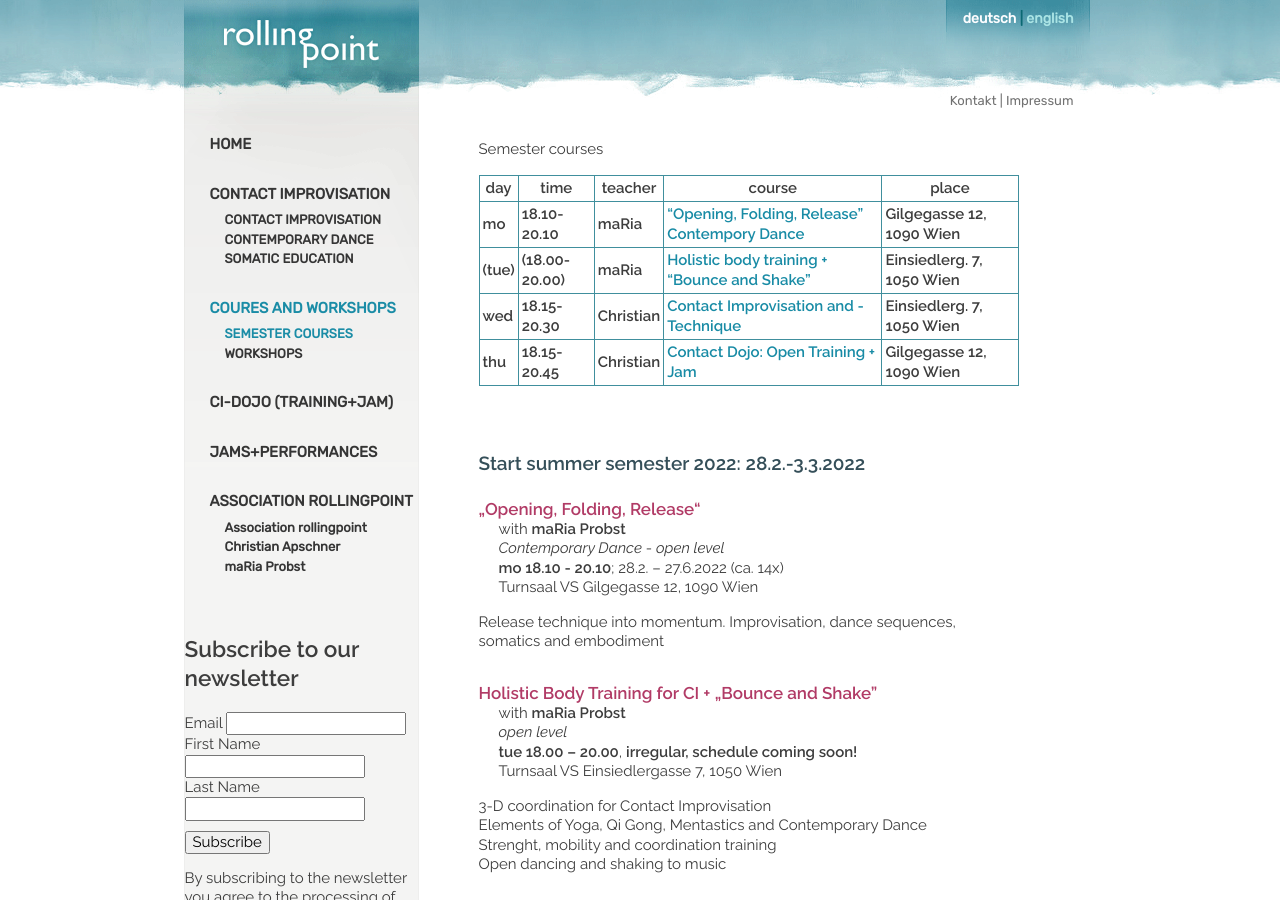
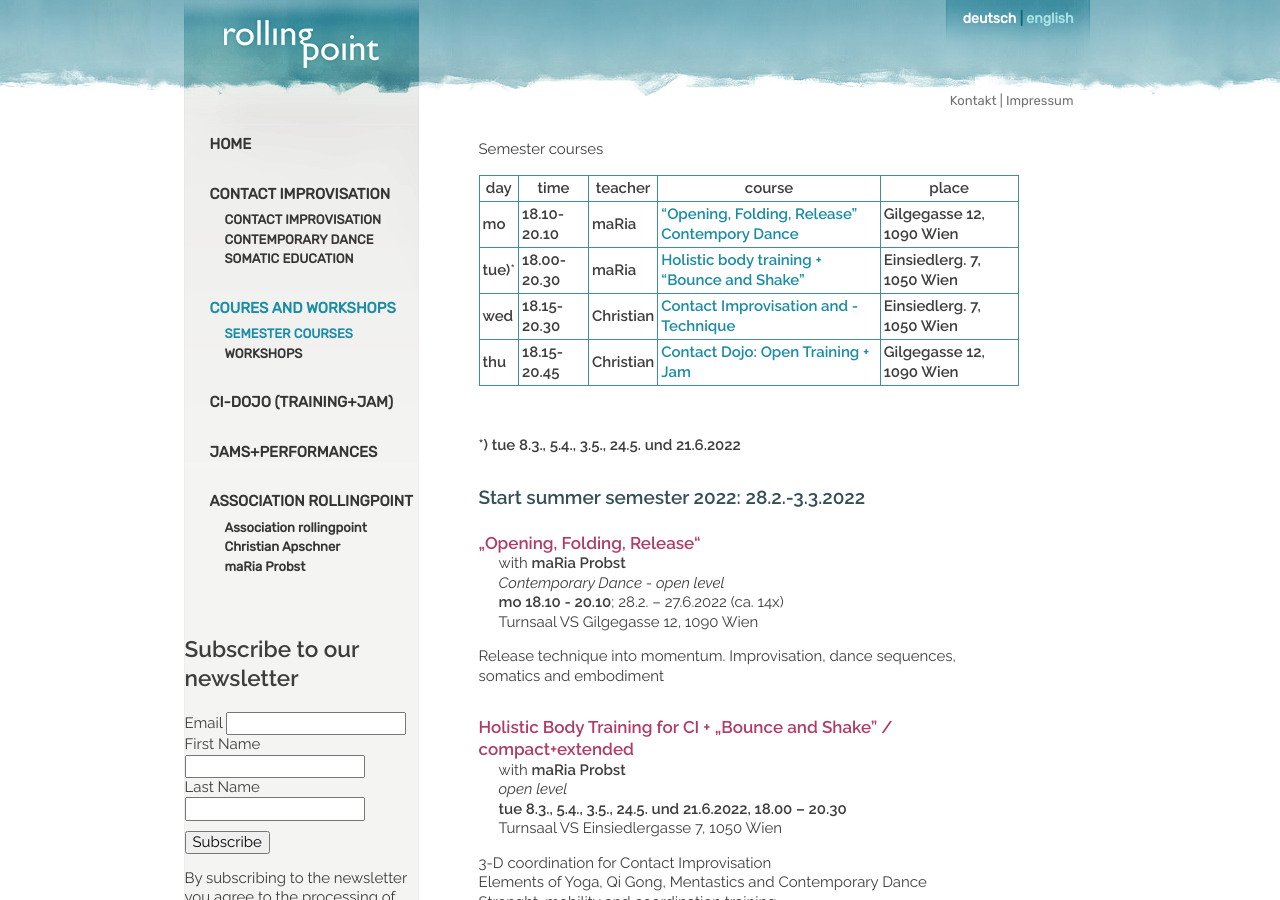
Before and after one commit to manulari/rollingpointat, a Jekyll site: the page built from _pages_en/en-kurse.md, in a window 1280 px wide and 900 px high. Built offline with Jekyll 4.4.1, drawn with Linux system fonts in a browser that asks for light colours; comment, search, counter and statistics services are not loaded.

Commit message:
Update page (en) “en-kurse”

```diff
--- a/_pages_en/en-kurse.md
+++ b/_pages_en/en-kurse.md
@@ -5,14 +5,16 @@ language: en
 ---
 Semester courses
 
-| day       | time              | teacher       | course                                                          | place                         |
-| --------- | ----------------- | ------------- | --------------------------------------------------------------- | ----------------------------- |
-| **mo**    | **18.10-20.10**   | **maRia**     | **["Opening, Folding, Release" Contempory Dance](#moe)**        | **Gilgegasse 12, 1090 Wien**  |
-| **(tue)** | **(18.00-20.00)** | **maRia**     | [](#die)**[Holistic body training + "Bounce and Shake"](#die)** | **Einsiedlerg. 7, 1050 Wien** |
-| **wed**   | **18.15-20.30**   | **Christian** | [](#mie)**[Contact Improvisation and -Technique](#mie)**        | **Einsiedlerg. 7, 1050 Wien** |
-| **thu**   | **18.15-20.45**   | **Christian** | **[Contact Dojo: Open Training + Jam](#doe)**                   | **Gilgegasse 12, 1090 Wien**  |
+| day       | time            | teacher       | course                                                          | place                         |
+| --------- | --------------- | ------------- | --------------------------------------------------------------- | ----------------------------- |
+| **mo**    | **18.10-20.10** | **maRia**     | **["Opening, Folding, Release" Contempory Dance](#moe)**        | **Gilgegasse 12, 1090 Wien**  |
+| **tue)*** | **18.00-20.30** | **maRia**     | [](#die)**[Holistic body training + "Bounce and Shake"](#die)** | **Einsiedlerg. 7, 1050 Wien** |
+| **wed**   | **18.15-20.30** | **Christian** | [](#mie)**[Contact Improvisation and -Technique](#mie)**        | **Einsiedlerg. 7, 1050 Wien** |
+| **thu**   | **18.15-20.45** | **Christian** | **[Contact Dojo: Open Training + Jam](#doe)**                   | **Gilgegasse 12, 1090 Wien**  |
 
 &nbsp;
+
+**\*) tue 8.3., 5.4., 3.5., 24.5. und 21.6.2022**
 
 ### Start summer semester 2022: 28.2.-3.3.2022
 
@@ -29,11 +31,11 @@ Release technique into momentum. Improvisation, dance sequences, somatics and em
 
 <div class="named-anchor" id="die"></div>
 
-#### Holistic Body Training for CI + „Bounce and Shake"
+#### Holistic Body Training for CI + „Bounce and Shake" / compact+extended
 
 with **maRia Probst**\
 *open level*\
-**tue 18.00 – 20.00**, **irregular, schedule coming soon!**\
+**tue 8.3., 5.4., 3.5., 24.5. und 21.6.2022, 18.00 – 20.30**\
 Turnsaal VS Einsiedlergasse 7, 1050 Wien
 
 3-D coordination for Contact Improvisation\
```
